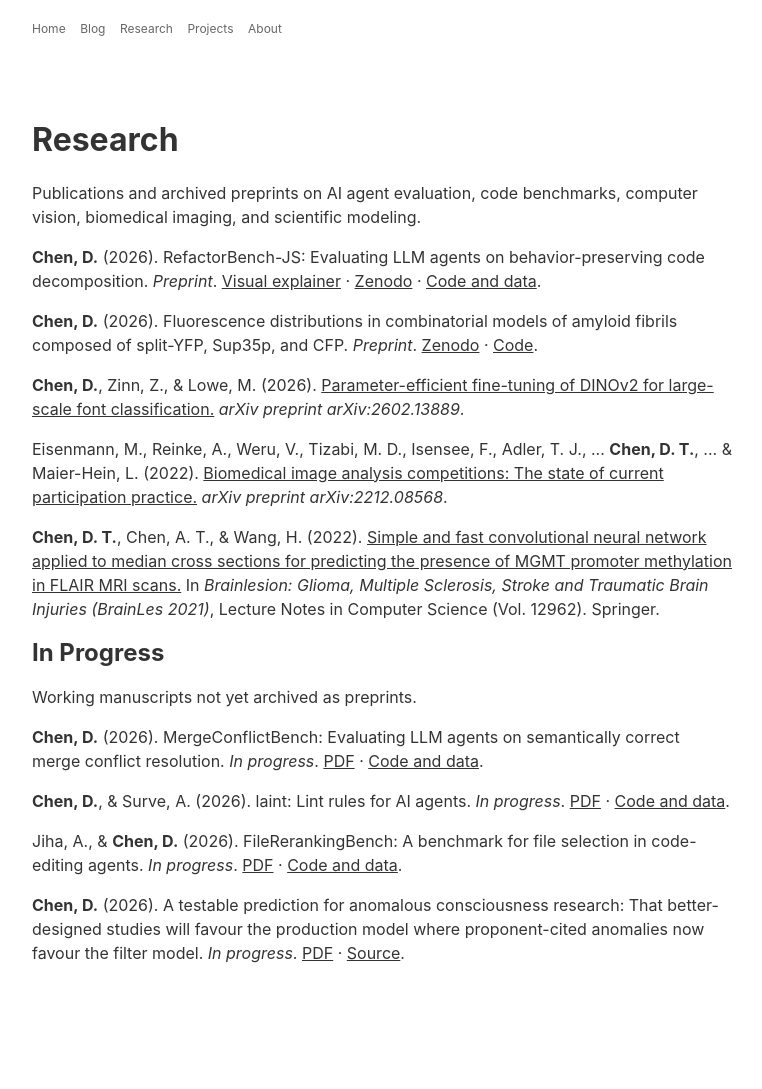
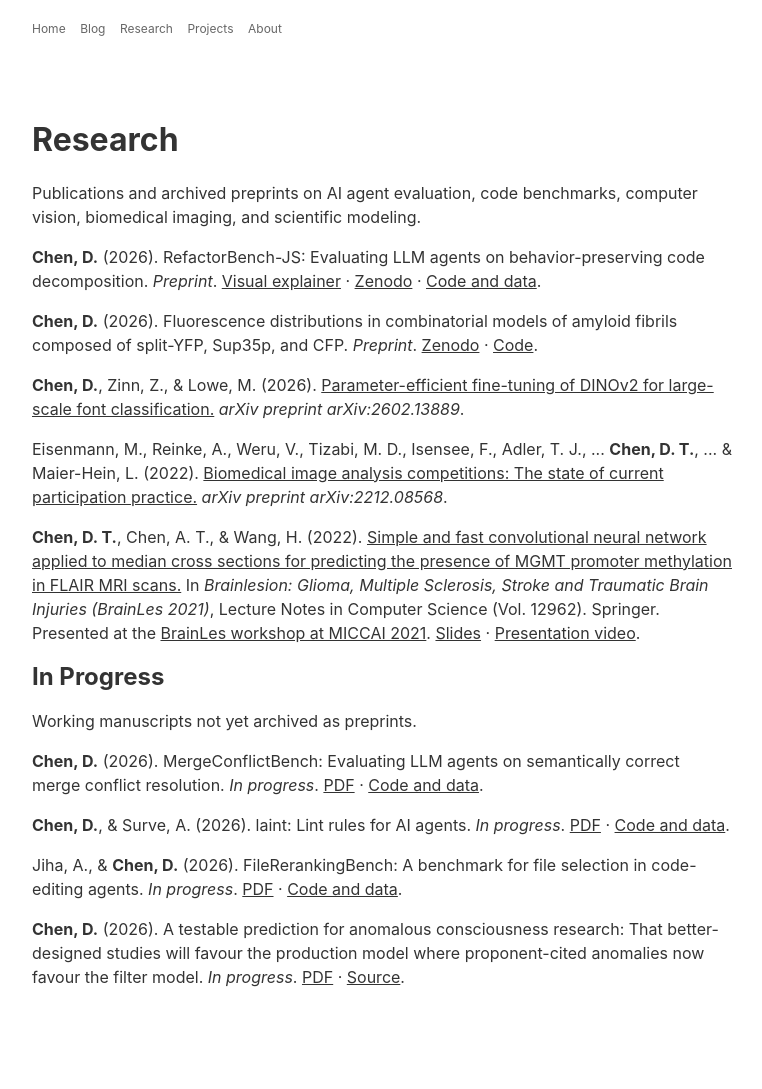
Before and after one commit to danielchen0/danielchen0.github.io, a Jekyll site: the page built from research.markdown, in a window 1280 px wide. Shown: the whole page, without its empty margins (258-1020 px from the left). Built offline with Jekyll 4.4.1, drawn with Linux system fonts in a browser that asks for light colours; before the commit the page ends 1065 px from its top, so only the background shows below that.

Commit message:
Link MICCAI convolution presentation

```diff
--- a/research.markdown
+++ b/research.markdown
@@ -27,7 +27,7 @@ schema_type: CollectionPage
 </p>
 
 <p>
-    <b>Chen, D. T.</b>, Chen, A. T., &amp; Wang, H. (2022). <a href='https://www.researchgate.net/publication/362169251_Simple_and_Fast_Convolutional_Neural_Network_Applied_to_Median_Cross_Sections_for_Predicting_the_Presence_of_MGMT_Promoter_Methylation_in_FLAIR_MRI_Scans' target='_blank'>Simple and fast convolutional neural network applied to median cross sections for predicting the presence of MGMT promoter methylation in FLAIR MRI scans.</a> In <i>Brainlesion: Glioma, Multiple Sclerosis, Stroke and Traumatic Brain Injuries (BrainLes 2021)</i>, Lecture Notes in Computer Science (Vol. 12962). Springer.
+    <b>Chen, D. T.</b>, Chen, A. T., &amp; Wang, H. (2022). <a href='https://www.researchgate.net/publication/362169251_Simple_and_Fast_Convolutional_Neural_Network_Applied_to_Median_Cross_Sections_for_Predicting_the_Presence_of_MGMT_Promoter_Methylation_in_FLAIR_MRI_Scans' target='_blank'>Simple and fast convolutional neural network applied to median cross sections for predicting the presence of MGMT promoter methylation in FLAIR MRI scans.</a> In <i>Brainlesion: Glioma, Multiple Sclerosis, Stroke and Traumatic Brain Injuries (BrainLes 2021)</i>, Lecture Notes in Computer Science (Vol. 12962). Springer. Presented at the <a href='https://www.miccai2021.org/en/MICCAI2021-WORKSHOPS.html' target='_blank'>BrainLes workshop at MICCAI 2021</a>. <a href='/papers/mgmt-cnn-slides.pdf' target='_blank'>Slides</a> &middot; <a href='/papers/mgmt-cnn-presentation.mp4' target='_blank'>Presentation video</a>.
 </p>
 
 <h2>In Progress</h2>
```
Also changed, not shown: 2 other files.
